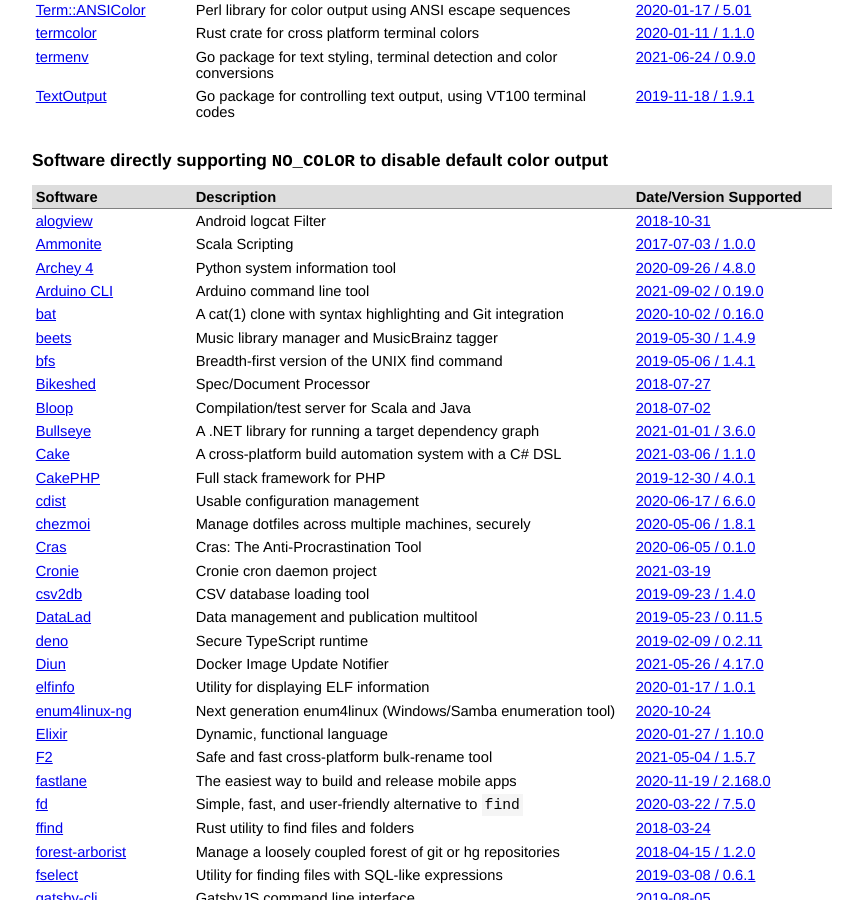
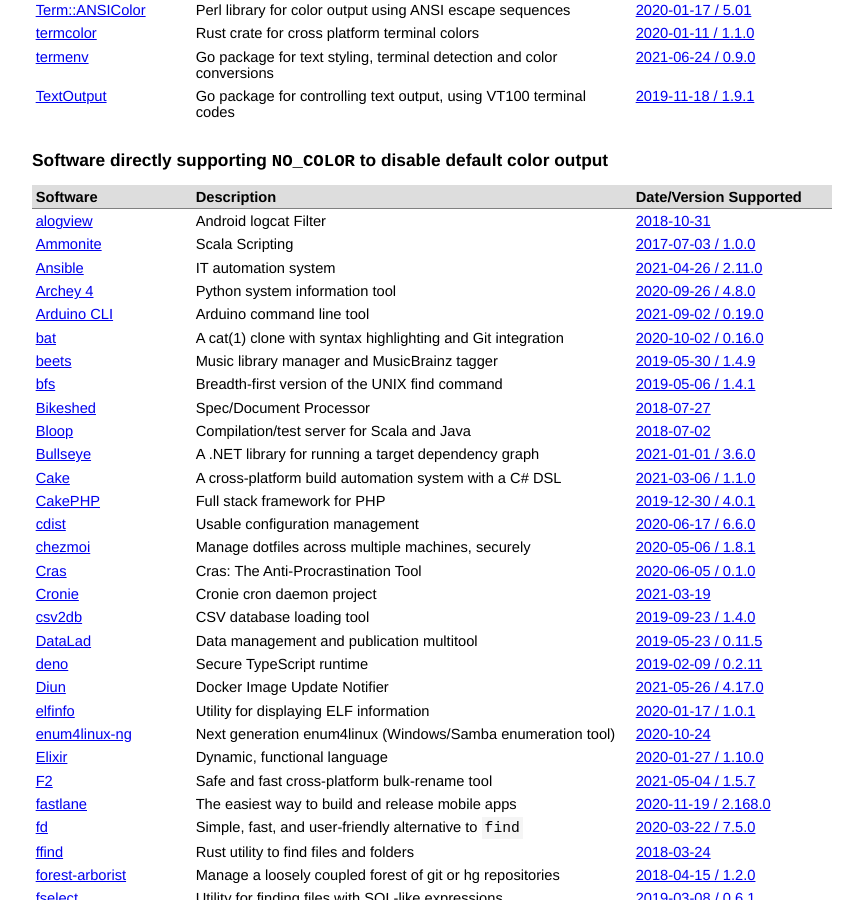
Before and after one commit to jcs/no_color, a Jekyll site: the page built from index.md, in a window 1280 px wide and 900 px high, scrolled down 1261 px. Shown: the whole window, without its empty margins (208-1071 px from the left). Built offline with Jekyll 4.4.1, drawn with Linux system fonts in a browser that asks for light colours; our own code applies the rules of GitHub Pages for plain Markdown files; some of the changed text lies outside the part shown.

Commit message:
Move Ansible to NO_COLOR supporting software list (#132)

```diff
--- a/index.md
+++ b/index.md
@@ -98,6 +98,7 @@ color via `NO_COLOR`.
 |:-|:-|:-|
 | [alogview](https://github.com/flimberger/alogview) | Android logcat Filter | [2018-10-31](https://github.com/flimberger/alogview/commit/785e5608711d92a1c41733f9ecfa3ed2d335a940) |
 | [Ammonite](https://github.com/lihaoyi/Ammonite) | Scala Scripting | [2017-07-03 / 1.0.0](https://github.com/lihaoyi/Ammonite/releases/tag/1.0.0) |
+| [Ansible](https://github.com/ansible/ansible) | IT automation system | [2021-04-26 / 2.11.0](https://github.com/ansible/ansible/blob/stable-2.11/changelogs/CHANGELOG-v2.11.rst#v2-11-0) |
 | [Archey 4](https://github.com/HorlogeSkynet/archey4) | Python system information tool | [2020-09-26 / 4.8.0](https://github.com/HorlogeSkynet/archey4/releases/tag/v4.8.0) |
 | [Arduino CLI](https://github.com/arduino/arduino-cli) | Arduino command line tool  | [2021-09-02 / 0.19.0](https://github.com/arduino/arduino-cli/releases/tag/0.19.0) |
 | [bat](https://github.com/sharkdp/bat) | A cat(1) clone with syntax highlighting and Git integration | [2020-10-02 / 0.16.0](https://github.com/sharkdp/bat/releases/tag/v0.16.0) |
```
Also changed, not shown: other parts of index.md (+0 -1 lines).
